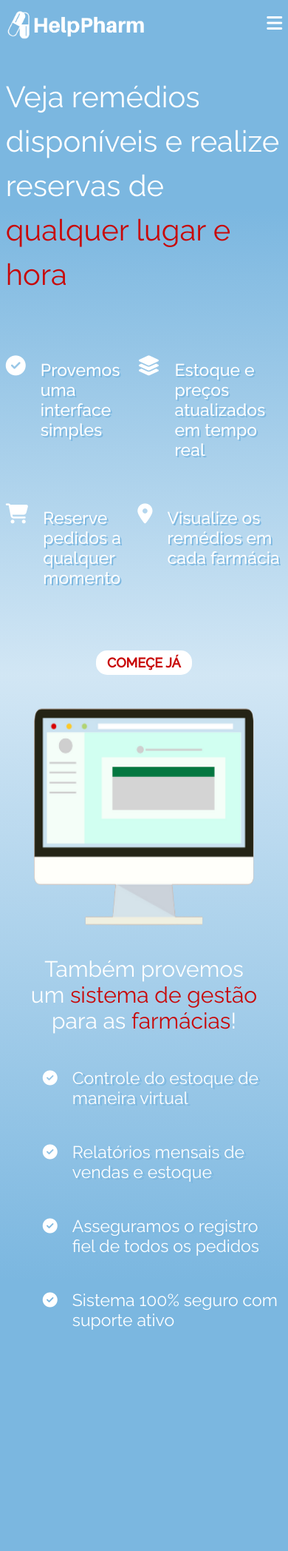
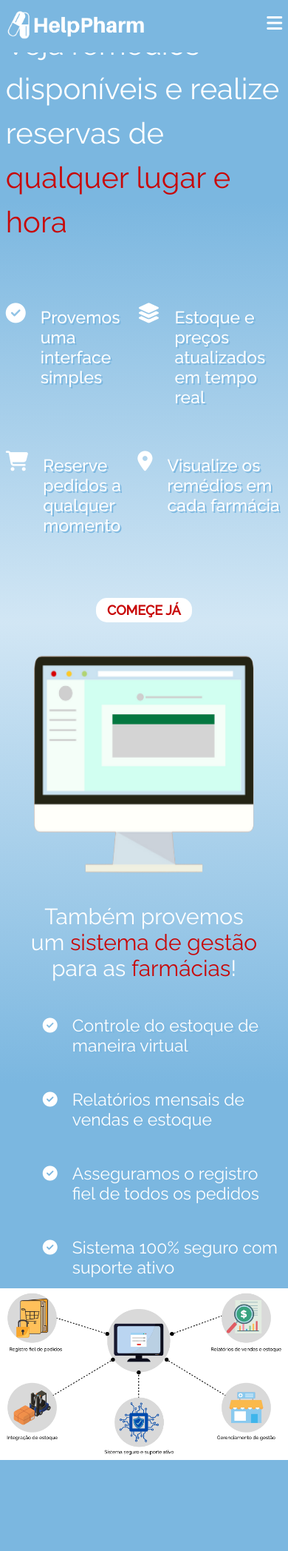
Before and after one commit to Samfaria2002/WebsitePharmacyProject, a Flask app: page /home in a window 390 px wide. Shown: the whole page at 74% size. After the commit the page ends 1973 px from the top, so only its background shows below. Run offline with Flask 2, Linux system fonts and the light colour scheme; some libraries are stand-ins or nearby versions.

Commit message:
Feito quarta section home web

```diff
--- a/mysite/static/stylesheet/home.css
+++ b/mysite/static/stylesheet/home.css
@@ -43,7 +43,8 @@ html, body{
 /*Header*/
 
 header{
-    position: sticky;
+    position: fixed;
+    width: 100%;
     top: 0;
     background-color: #7bb7e0;
     z-index: 999999999;
@@ -211,6 +212,7 @@ div.grid-topics > div > p{
     display: grid;
     grid-area: 'a b';
     grid-template-columns: 50% 50%;
+    padding-bottom: 6%;
 }
 
 .grid > div:nth-child(1) > img{
@@ -255,7 +257,33 @@ div.grid-topics > div > p{
     margin-top: -4px;
 }
 
+/*Section Diagram*/
+
+.diagram{
+    padding: 1% 2%;
+    max-width: 100%;
+}
+
+section.diagram > div{
+    margin: 0;
+    display: flex;
+    justify-content: center;
+}
+
+section.diagram > div > img{
+    width: 60%;
+    position: relative;
+}
 /*Responsive*/
+
+@media screen and (max-width: 1300px){
+    /*Section Diagram*/
+
+    section.diagram > div > img{
+        width: 100%;
+        position: relative;
+    }
+}
 
 @media screen and (max-width: 1000px){
 
@@ -267,7 +295,8 @@ div.grid-topics > div > p{
         'a'
         'b';
         grid-template-columns: 100%;
-        grid-template-rows: 300px 100vh;
+        grid-template-rows: 300px 560px;
+        padding-bottom: 0%;
     }
 
     .grid > div:nth-child(1){
@@ -292,6 +321,13 @@ div.grid-topics > div > p{
     .icons-description{
         justify-content: center;
         margin-top: 50px;
+    }
+
+    /*Section Diagram*/
+
+    section.diagram > div > img{
+        width: 100%;
+        position: relative;
     }
 }
 
--- a/mysite/templates/app/home.html
+++ b/mysite/templates/app/home.html
@@ -139,6 +139,13 @@
         </div> <!--Div - Class container-->
     </section> <!--Section - Class pharmacy-->
 
+    <!--Section Diagram-->
+    <section class="diagram">
+        <div>
+            <img src="../../static/images/diagrama_sistema.PNG">
+        </div>
+    </section> <!--Section - Class diagram-->
+
     <!--Script menu mobile-->
     <script src="https://code.jquery.com/jquery-3.6.0.min.js"></script>
     <script>
```
Also changed, not shown: mysite/static/images/diagrama_sistema.PNG (added).
